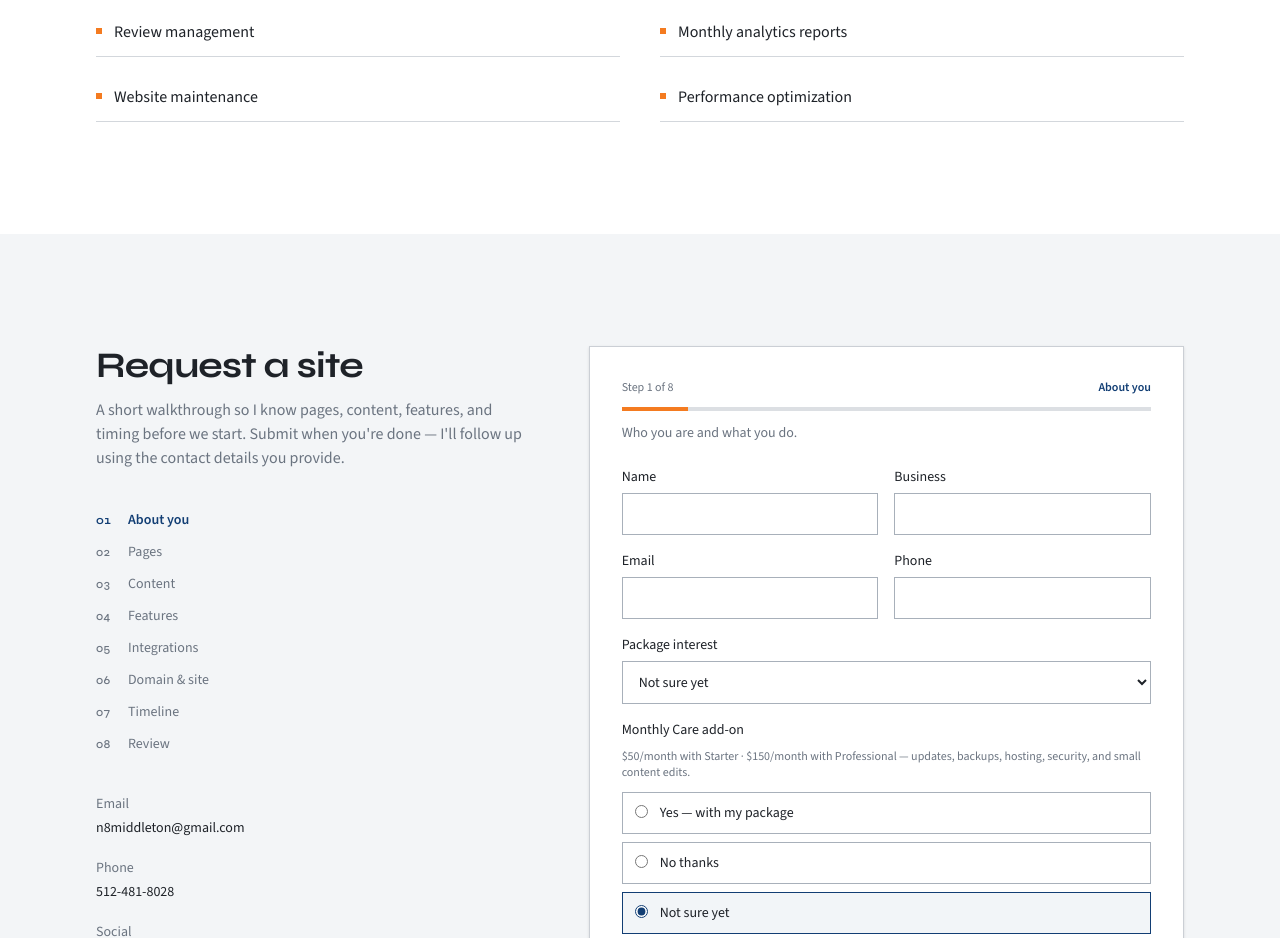
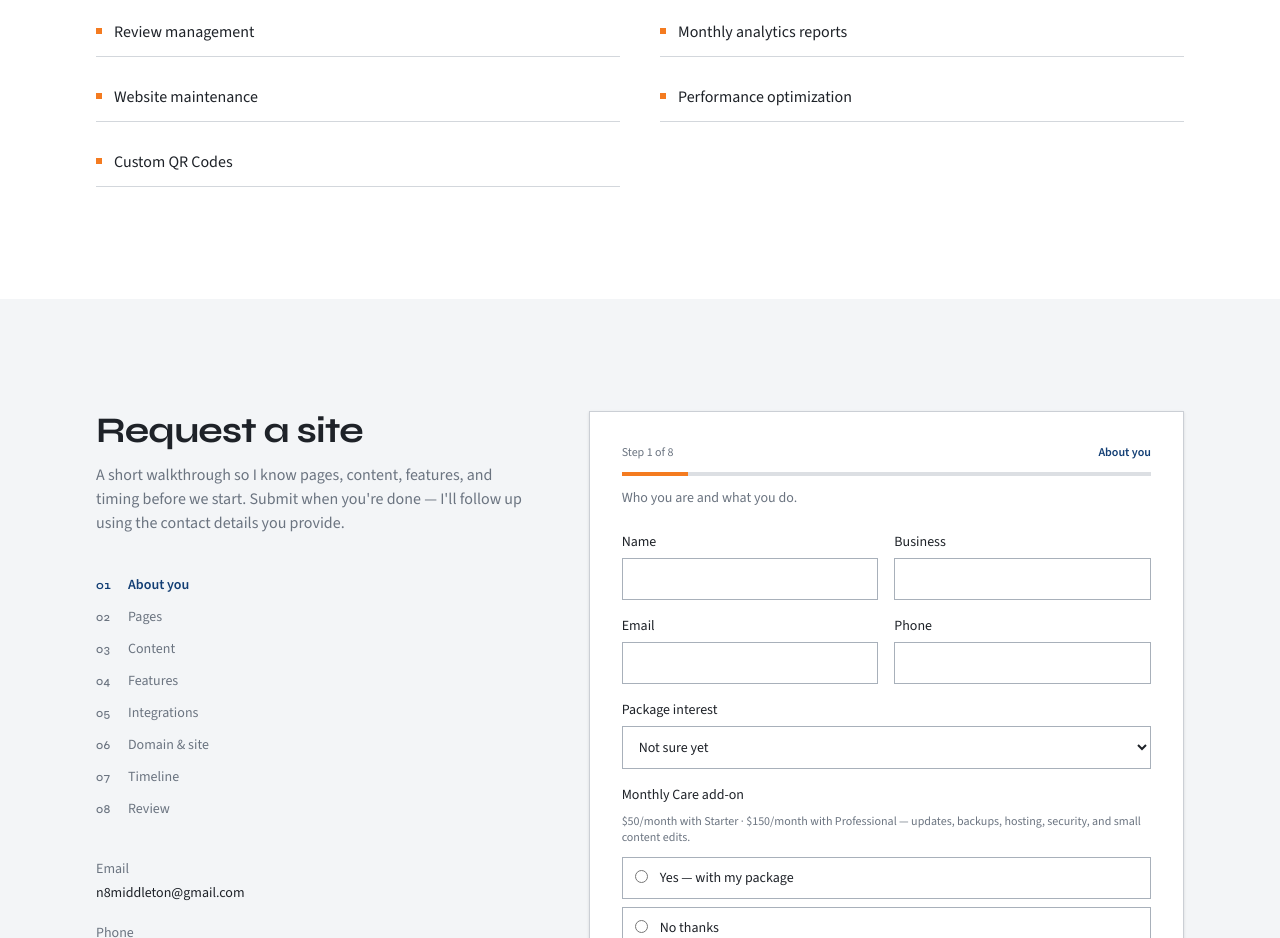
Before and after one commit to n8midd/N8Forge, a Next.js app: page / in a window 1280 px wide. Shown: the part 3820-4758 px from the top of the page. Built offline with nearby package versions, Linux system fonts and the light colour scheme.

Commit message:
Add "Custom QR Codes" to the Extras list in Extras.tsx

```diff
--- a/src/components/Extras.tsx
+++ b/src/components/Extras.tsx
@@ -7,6 +7,7 @@ const extras = [
   "Monthly analytics reports",
   "Website maintenance",
   "Performance optimization",
+  "Custom QR Codes",
 ] as const;
 
 export function Extras() {
```
